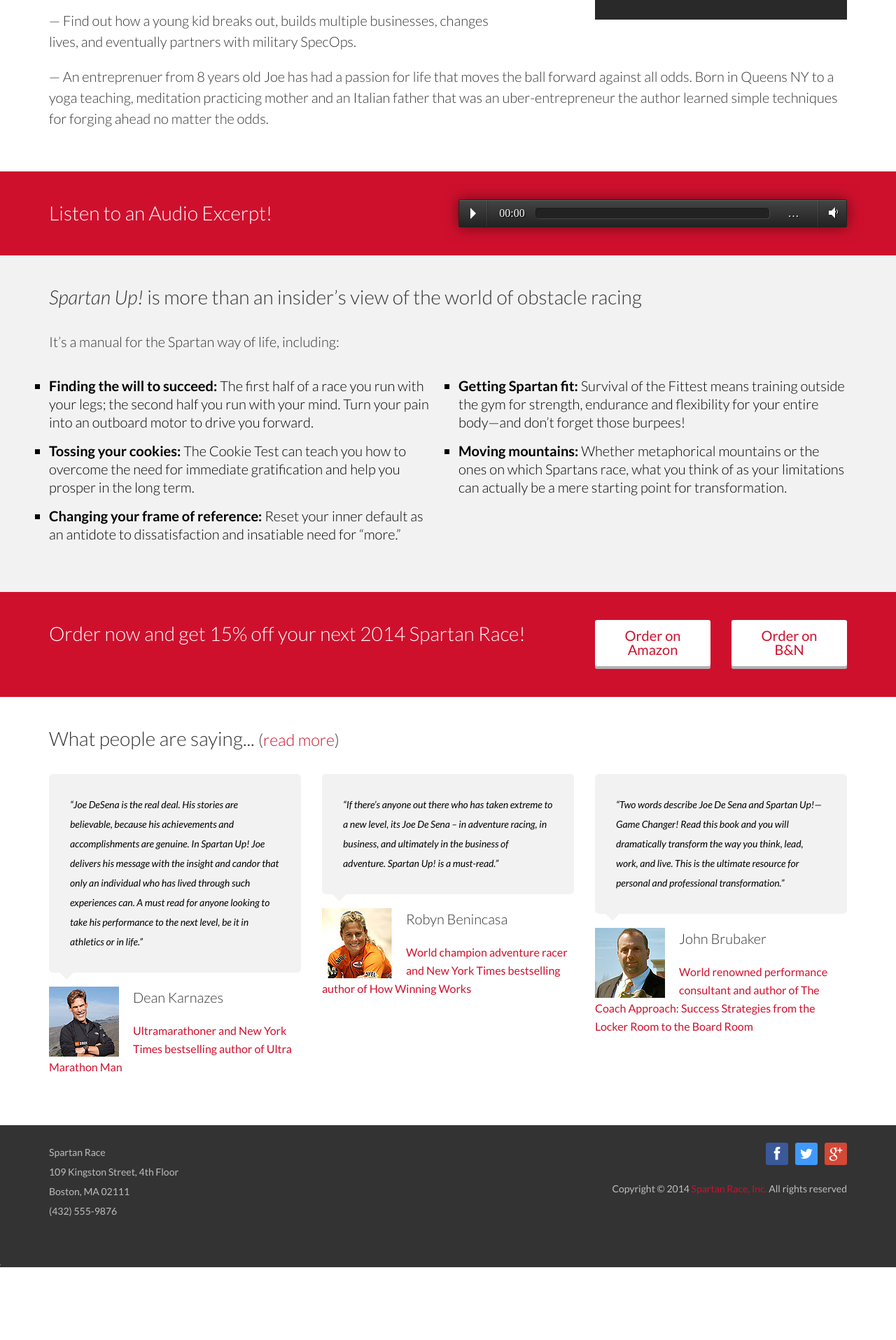
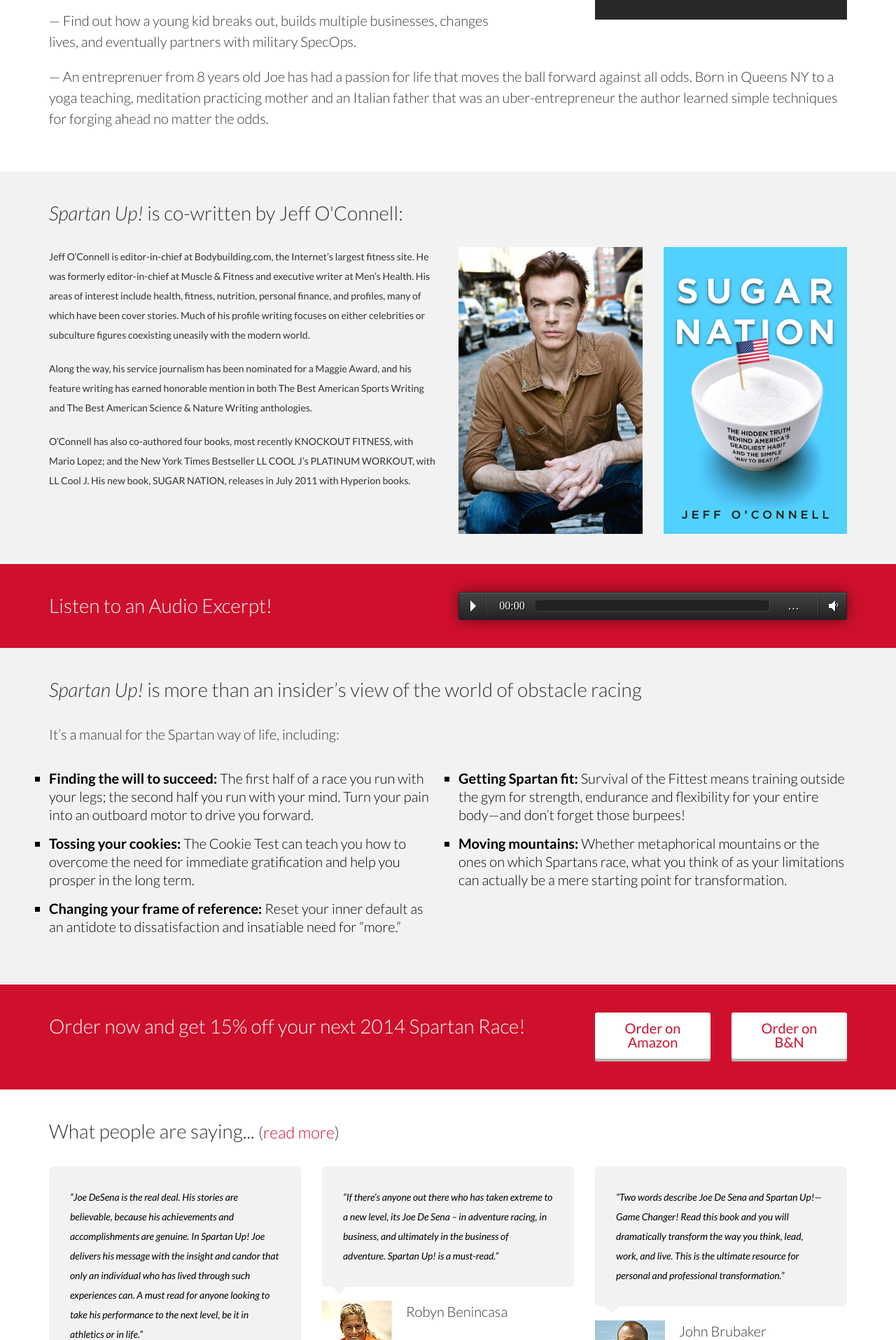
Before and after one commit to SpartanRaceInc/SpartanUp_Book, a PHP site: page / in a window 1280 px wide. Shown: the part 933-2848 px from the top of the page at 70% size. Before the commit the page ends 2744 px from the top, so only its background shows below. Run offline with PHP 8.4, Linux system fonts and the light colour scheme.

Commit message:
Adds co-author info to home page

```diff
--- a/index.php
+++ b/index.php
@@ -87,6 +87,56 @@
 		</section>
 		<!-- End Intro
 		============================================== -->
+
+		<!-- ==============================================
+		About
+		=============================================== -->
+		<section class="co-author light-gray-background" id="co-author">
+			<div class="container">
+				<div class="row">
+					<div class="col-md-12">
+						<h2 class="no-margin-bottom"><em>Spartan Up!</em> is co-written by Jeff O'Connell:</h3>
+					</div>
+				</div>
+				<div class="row">
+
+					<!-- ==============================================
+					First Feature
+					=============================================== -->
+					<div class="col-md-6">
+						<p>Jeff O’Connell is editor-in-chief at Bodybuilding.com, the Internet’s largest fitness site. He was formerly editor-in-chief at Muscle &amp; Fitness and executive writer at Men’s Health. His areas of interest include health, fitness, nutrition, personal finance, and profiles, many of which have been cover stories. Much of his profile writing focuses on either celebrities or subculture figures coexisting uneasily with the modern world.</p>
+
+						<p>Along the way, his service journalism has been nominated for a Maggie Award, and his feature writing has earned honorable mention in both The Best American Sports Writing and The Best American Science & Nature Writing anthologies.</p>
+
+						<p>O’Connell has also co-authored four books, most recently KNOCKOUT FITNESS, with Mario Lopez; and the New York Times Bestseller LL COOL J’s PLATINUM WORKOUT, with LL Cool J. His new book, SUGAR NATION, releases in July 2011 with Hyperion books.</p>
+					</div>
+					<!-- End First Feature
+					============================================== -->
+
+					<!-- ==============================================
+					Second Feature
+					=============================================== -->
+					<div class="col-md-3">
+						<img src="images/Jeff-Oconnell.jpg" alt="Photo of co-author Jeff O'Connell" class="full-width" />
+					</div>
+					<!-- End Second Feature
+					============================================== -->
+
+					<!-- ==============================================
+					Third Feature
+					=============================================== -->
+					<div class="col-md-3">
+						<img src="images/Sugar-Nation.jpg" alt="Cover of Sugar Nation book" class="full-width" />
+					</div>
+					<!-- End Second Feature
+					============================================== -->
+
+				</div>
+			</div>
+		</section>
+		<!-- End About
+		============================================== -->
+
 
 		<!-- ==============================================
 		Hero Section
```
Also changed, not shown: images/Jeff-Oconnell.jpg (added), images/Sugar-Nation.jpg (added).
